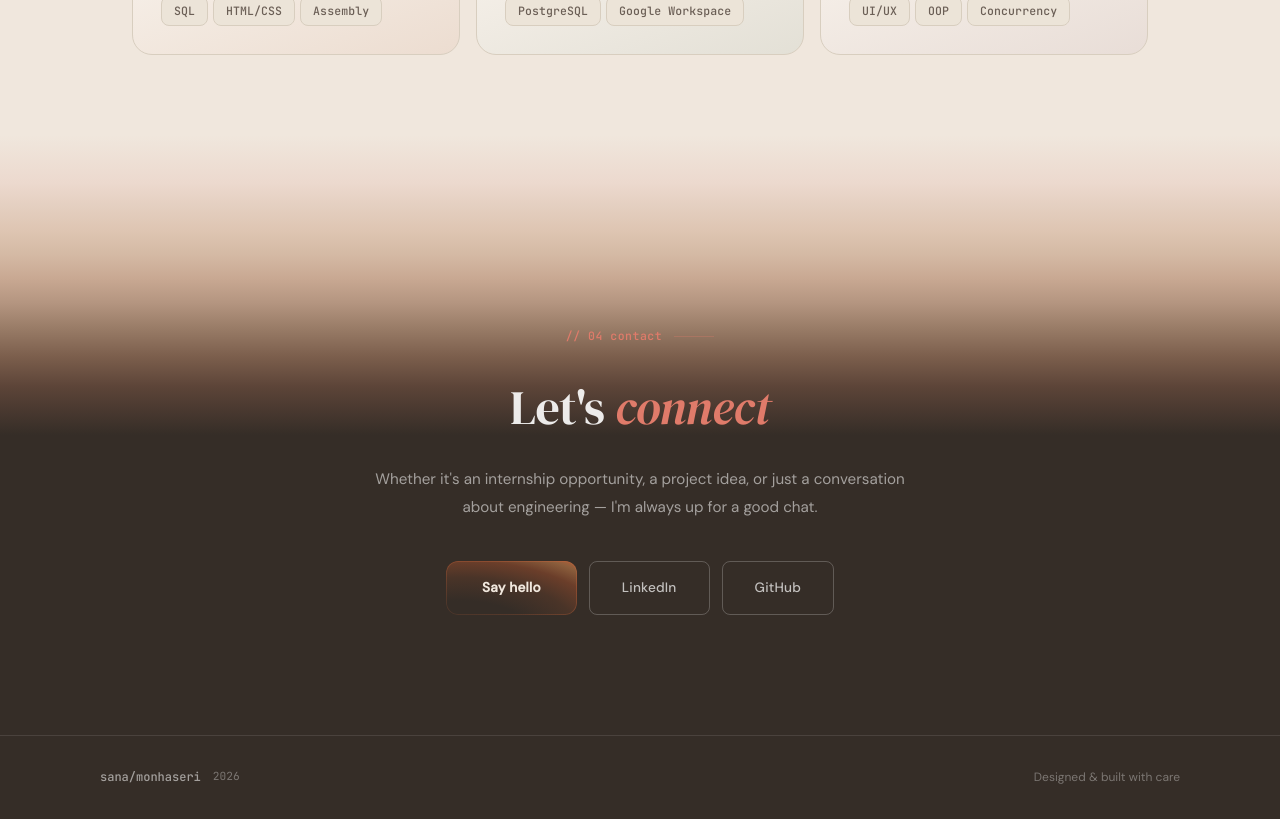
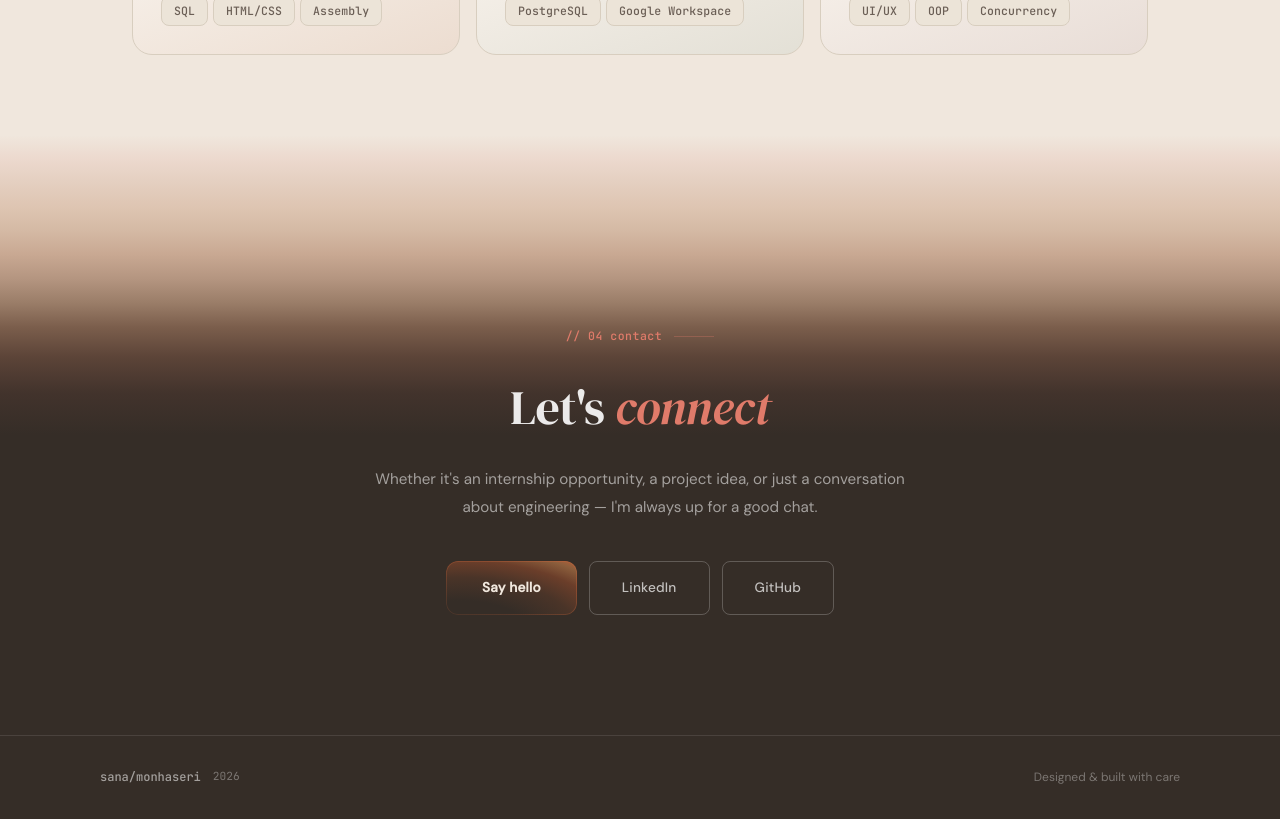
Before and after one commit to Sana8200/Portfolio_Sana, a React (Create React App) app in the folder portfolio/: page / in a window 1280 px wide. Shown: the part 3680-4499 px from the top of the page. Built offline with nearby package versions, Linux system fonts and the light colour scheme.

Commit message:
style: update contact gradient transition to match hero-to-about style

```diff
--- a/portfolio/src/Contact/Contact.css
+++ b/portfolio/src/Contact/Contact.css
@@ -16,15 +16,16 @@
   background: linear-gradient(
     to bottom,
     var(--bg) 0%,
-    #ECD9CE 16%,
-    #E4CFC0 24%,
-    #DEC5B2 32%,
-    #D4B9A4 40%,
-    #C8A892 48%,
-    #B49580 56%,
-    #9A7D68 64%,
-    #7B5E4C 74%,
-    #5C4438 84%,
+    #ECD9CE 8%,
+    #E4CFC0 16%,
+    #DEC5B2 24%,
+    #D4B9A4 32%,
+    #C8A892 40%,
+    #B49580 48%,
+    #9A7D68 56%,
+    #7B5E4C 64%,
+    #5C4438 74%,
+    #42332C 86%,
     var(--charcoal) 100%
   );
   pointer-events: none;
```
